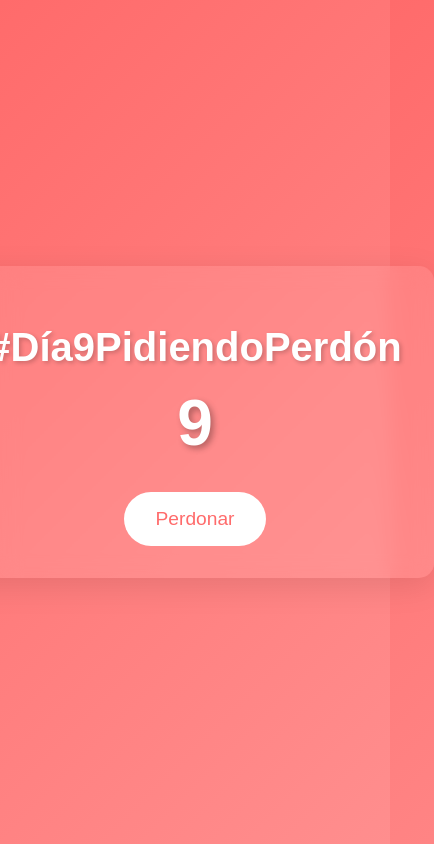
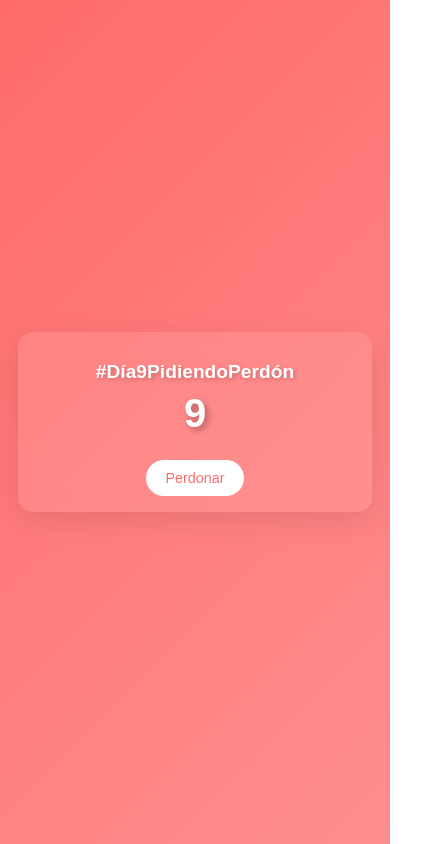
Before and after one commit to rotfflores/sorry, a plain HTML site: page index.html in a window 390 px wide. Shown: the whole page, 434 px wide, since content can reach past the window. Drawn offline with Linux system fonts and the light colour scheme.

Commit message:
responsiva

```diff
--- a/index.html
+++ b/index.html
@@ -68,6 +68,74 @@
             top: 0;
             left: 0;
             pointer-events: none;
+        }
+
+        /* Añadir media queries para responsividad */
+        @media (max-width: 768px) {
+            .container {
+                padding: 1.5rem;
+                margin: 0 1rem;
+                width: 90%;
+            }
+
+            h1 {
+                font-size: 2rem;
+            }
+
+            #contador {
+                font-size: 3rem;
+            }
+
+            .boton {
+                padding: 0.8rem 1.5rem;
+                font-size: 1rem;
+            }
+        }
+
+        @media (max-width: 480px) {
+            .container {
+                padding: 1rem;
+            }
+
+            h1 {
+                font-size: 1.5rem;
+                margin-bottom: 0.5rem;
+            }
+
+            #contador {
+                font-size: 2.5rem;
+                margin: 0.5rem 0;
+            }
+
+            .boton {
+                padding: 0.6rem 1.2rem;
+                font-size: 0.9rem;
+            }
+
+            #hashtag {
+                font-size: 1.2rem;
+            }
+        }
+
+        @media (max-width: 360px) {
+            h1 {
+                font-size: 1.2rem;
+            }
+
+            #contador {
+                font-size: 2rem;
+            }
+        }
+
+        /* Añadir para prevenir overflow en móviles */
+        html {
+            overflow-x: hidden;
+        }
+
+        body {
+            min-height: 100vh;
+            padding: 1rem;
+            box-sizing: border-box;
         }
     </style>
 </head>
```
